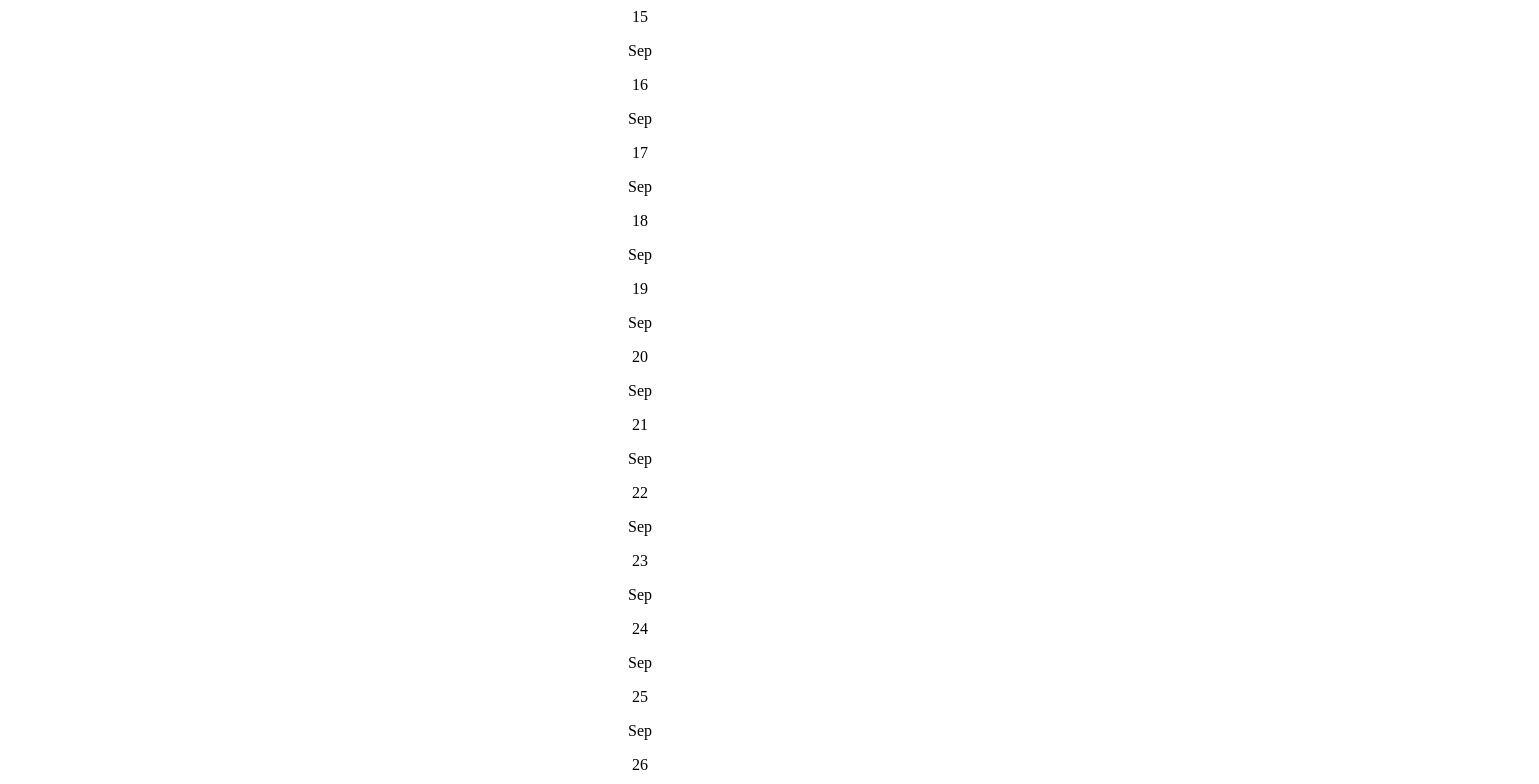
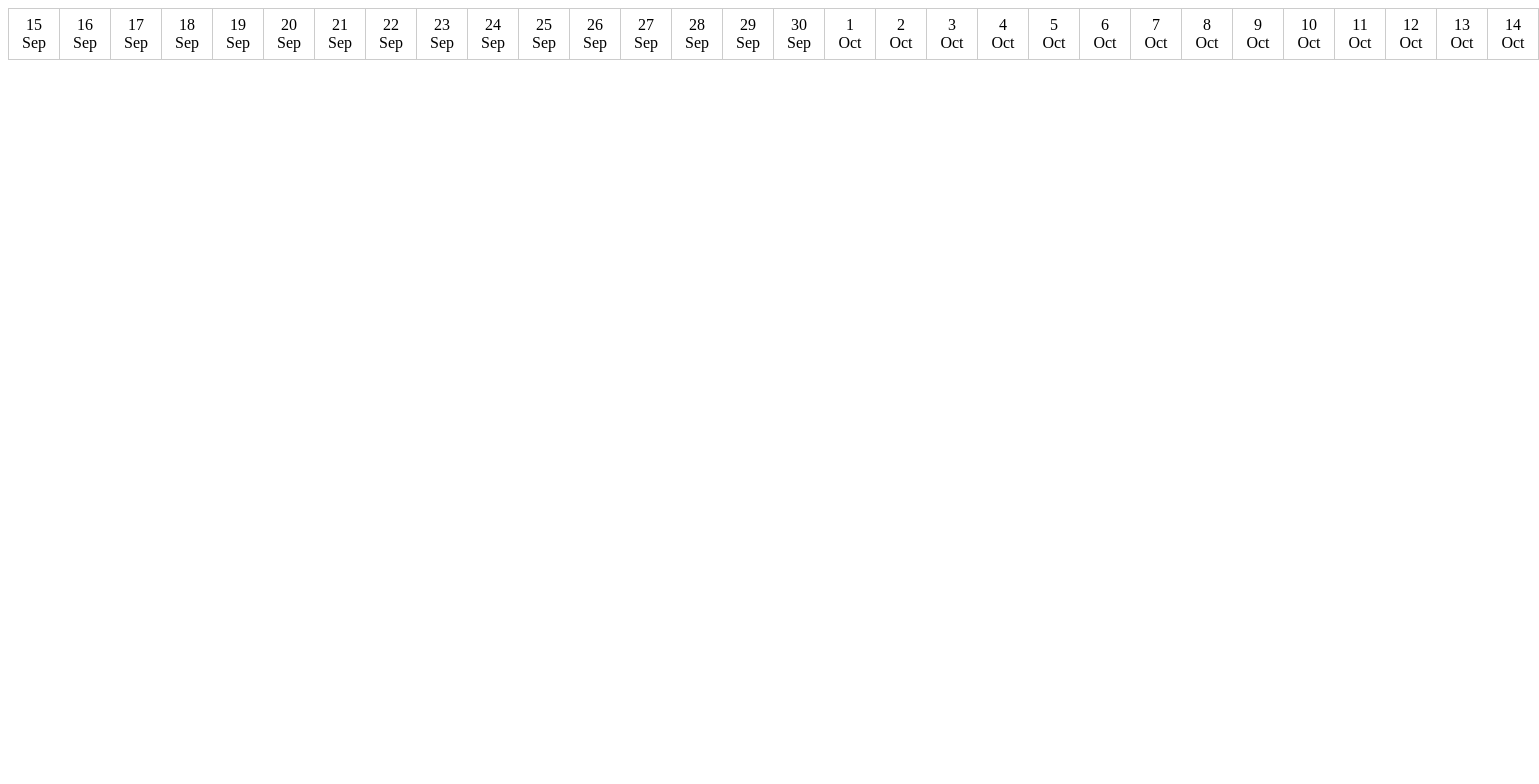
Before and after one commit to demark-pro/reactjs-scheduler, a React (Create React App) app: page / in a window 1280 px wide. Shown: the top 784 px of the page, 1539 px wide, since content can reach past the window. Built offline with nearby package versions, Linux system fonts and the light colour scheme.

Commit message:
add container styles

```diff
--- a/src/components/Scheduler/Scheduler.jsx
+++ b/src/components/Scheduler/Scheduler.jsx
@@ -4,7 +4,12 @@ import { createArrayOfDays } from "./helpers";
 
 import styles from "./Scheduler.module.css";
 
-export default function Scheduler({ startDate, endDate }) {
+export default function Scheduler({
+  startDate,
+  endDate,
+  colWidth = 50,
+  colHeight = 50,
+}) {
   const containerRef = createRef(null);
 
   const [days, setDays] = useState(null);
@@ -20,8 +25,11 @@ export default function Scheduler({ startDate, endDate }) {
 
     for (const day of days) {
       finishDays.push(
-        <div className={styles.header_day}>
-          <span>{format(day.date, "dd")}</span>
+        <div
+          className={styles.header_day}
+          style={{ height: colHeight, width: colWidth }}
+        >
+          <span>{format(day.date, "d")}</span>
           <p>{format(day.date, "MMM")}</p>
         </div>
       );
--- a/src/components/Scheduler/Scheduler.module.css
+++ b/src/components/Scheduler/Scheduler.module.css
@@ -0,0 +1,26 @@
+.container {
+  width: 100%;
+}
+
+.header {
+  display: inline-flex;
+}
+
+.header .header_day {
+  border-left: 1px solid #ccc;
+  border-top: 1px solid #ccc;
+  border-bottom: 1px solid #ccc;
+  display: flex;
+  flex-direction: column;
+  align-items: center;
+  justify-content: center;
+}
+
+.header .header_day:last-child {
+  border-right: 1px solid #ccc;
+}
+
+.header .header_day span,
+.header .header_day p {
+  margin: 0;
+}
```
